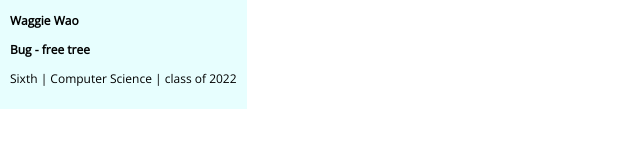
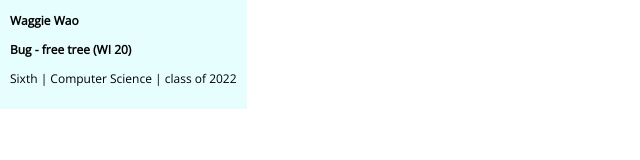
Before and after one commit to acmucsd-projects/green-team-frontend, a React (Create React App) app: page / in a window 1280 px wide. Shown: the top 160 px of the page, without its empty margins (0-640 px from the left). Built offline with nearby package versions, Linux system fonts and the light colour scheme.

Commit message:
Added prop per Ivy request

```diff
--- a/src/BitByteNode.jsx
+++ b/src/BitByteNode.jsx
@@ -12,7 +12,7 @@ class BitByteNode extends React.Component{
             /* Dummy display mode to see that all variables show up */
             <div className="BBN_div">
                 <p className = "BBN_h"> {this.props.nodeName} </p>
-                <p className="BBN_h">{this.props.treeName}</p>
+                <p className="BBN_h">{this.props.treeName} ({this.props.since})</p>
                 <p className="BBN_p">{this.props.college} | {this.props.major} | class of {this.props.class}</p>
             </div>
         );
```
